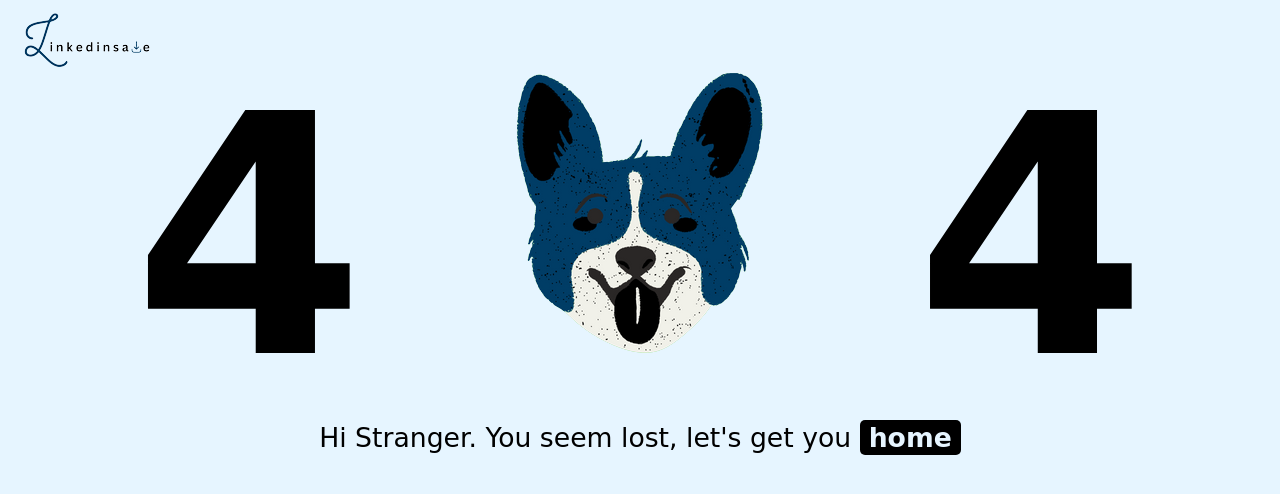
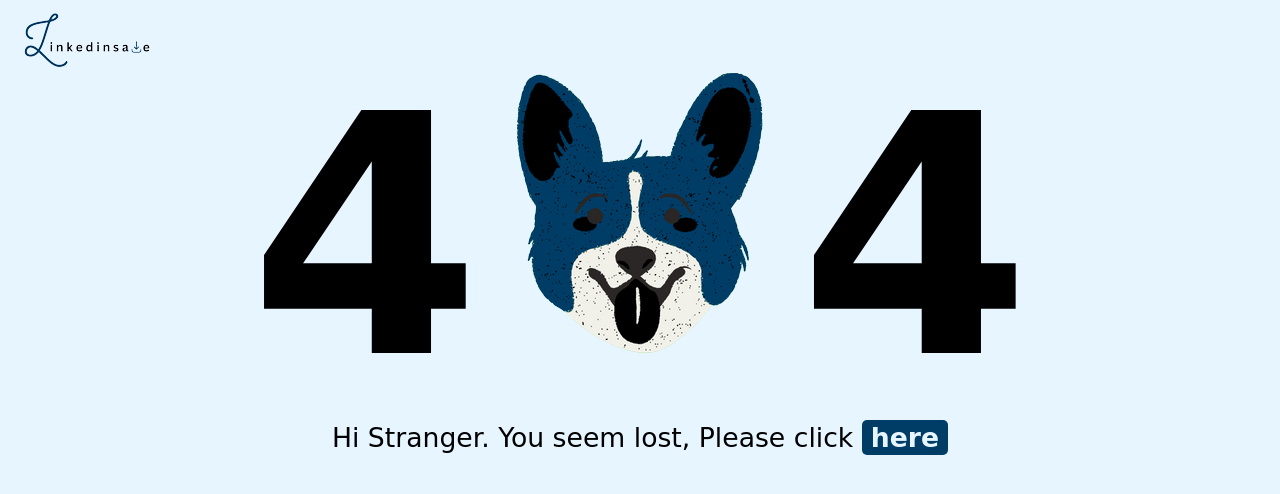
Before and after one commit to izudada/linkedin_video_downloader, a Flask app: template downloader/templates/error_templates/404.html in a window 1280 px wide. Shown: the top 494 px of the page. Run offline with Flask 2, Linux system fonts and the light colour scheme; the template is opened without the code that fills it, so the values that code supplies are empty; some web fonts are replaced.

Commit message:
fix: edit 404 template

```diff
--- a/downloader/static/main.css
+++ b/downloader/static/main.css
@@ -138,7 +138,7 @@ input[type="text"]{
 .error-helper span{
     color: var(--light-blue);
     font-weight: bold;
-    background-color: var(--deep-black);
+    background-color: var(--dark-blue);
     padding: 2px 9px;
     border-radius: 5px;
 }
--- a/downloader/templates/error_templates/404.html
+++ b/downloader/templates/error_templates/404.html
@@ -4,12 +4,10 @@
 {%block body %}
     <main class="error-body">
         <p class="error-text">
-            4 <span>
-                <img src="{{ url_for('static', filename='images/error_helpers/linkedinsave_404_image.png') }}" alt="Linkedin Save Eror 404 Image">
-            </span>  4
+            4<span><img src="{{ url_for('static', filename='images/error_helpers/linkedinsave_404_image.png') }}" alt="Linkedin Save Eror 404 Image"></span>4
         </p>
         <p class="error-helper">
-            Hi Stranger. You seem lost, let's get you <a href="{{url_for('index')}}"> <span> home </span></a>
+            Hi Stranger. You seem lost, Please click <a href="{{url_for('index')}}"> <span> here </span></a>
         </p>
 
     </main>
```
